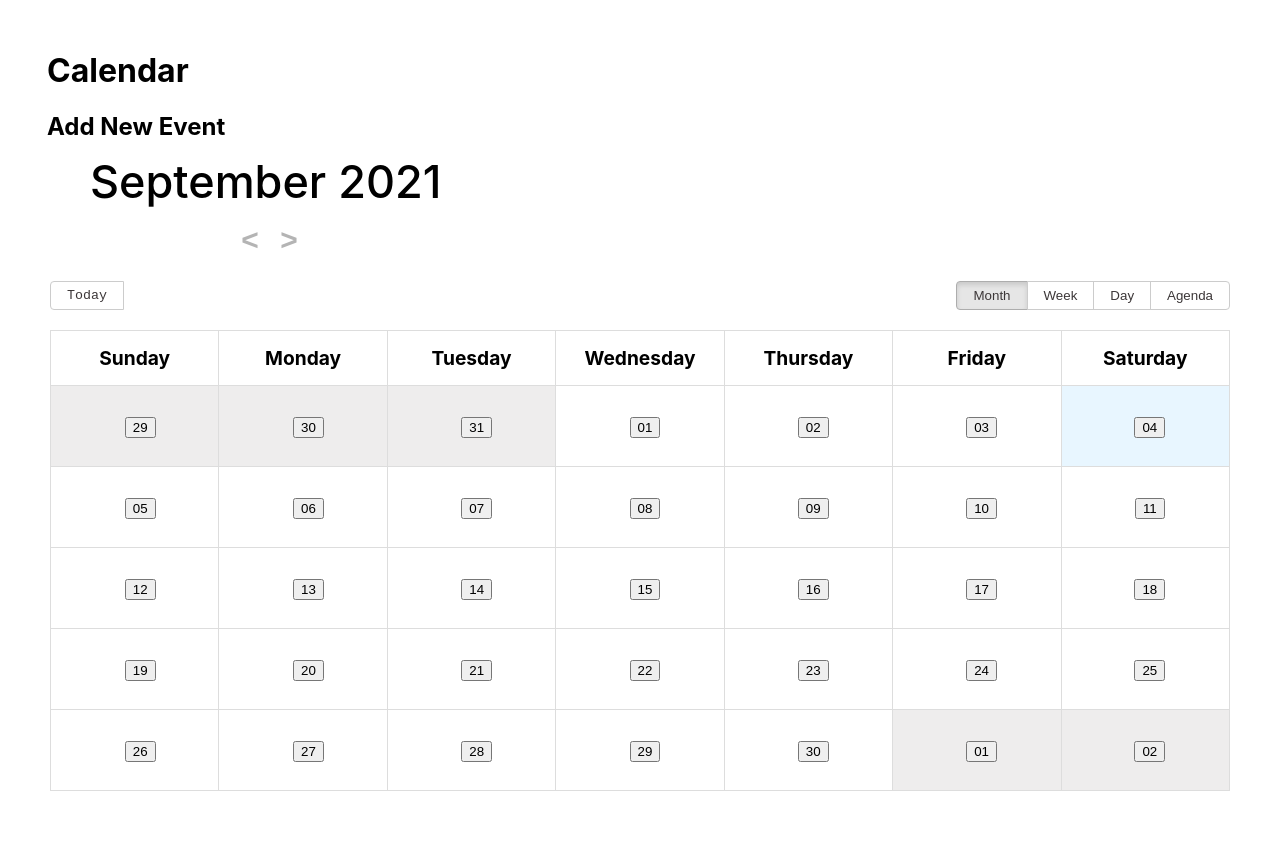
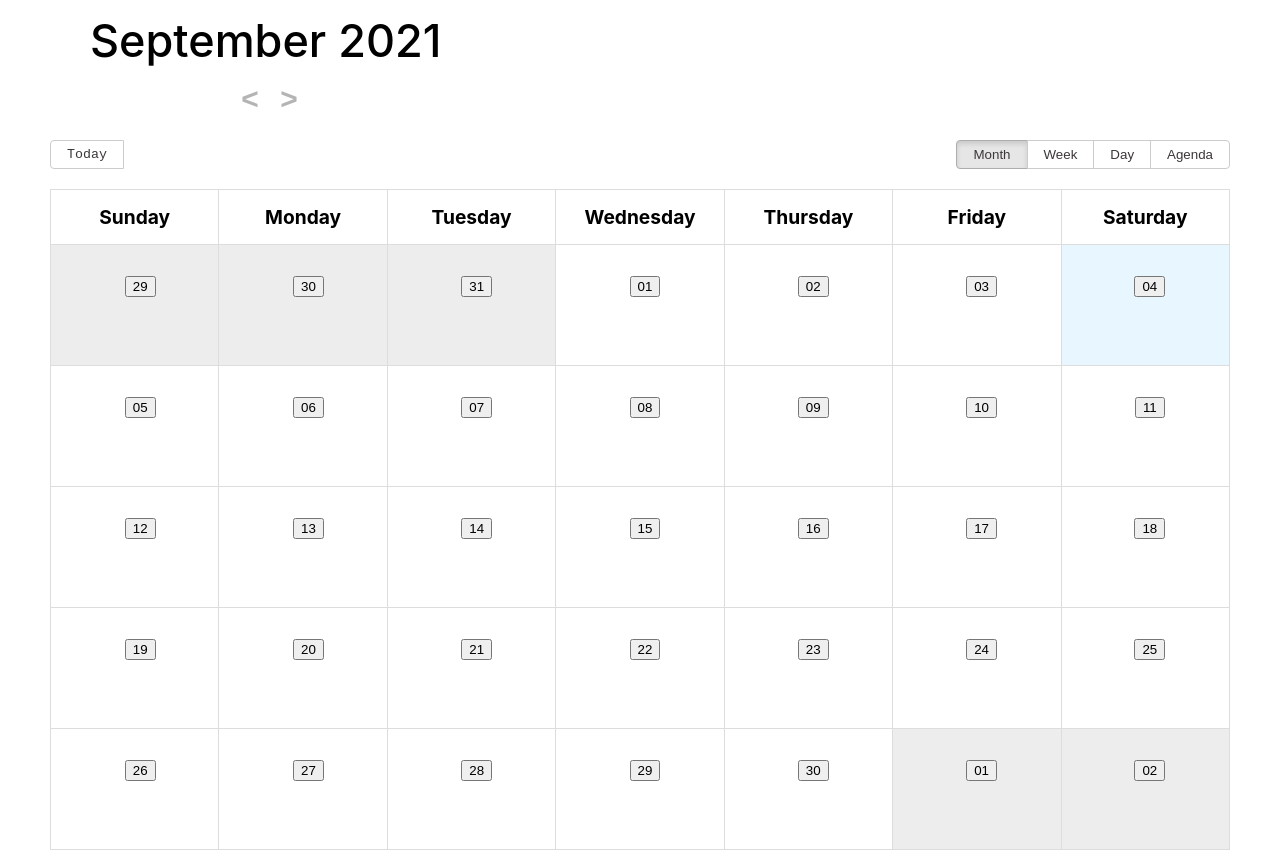
Before and after one commit to zurichat/zc_plugin_company_holiday_calendar, a React (Create React App) app in the folder calendar_frontend/: page / in a window 1280 px wide. Before the commit the page ends 800 px from the top, so only its background shows below. Built offline with nearby package versions, Linux system fonts and the light colour scheme.

Commit message:
Update App.js

```diff
--- a/calendar_frontend/src/App.js
+++ b/calendar_frontend/src/App.js
@@ -41,11 +41,7 @@ function App() {
 
     return (
         <div className="App">
-          <div style={{padding: "30px 47px 0px"}}>
-            <h1>Calendar</h1>
-            <h2>Add New Event</h2>
-            </div>
-            <Calendar className="calendar" localizer={localizer} events={events} startAccessor="start" endAccessor="end" style={{ height: 500, margin: "50px" }} />
+            <Calendar className="calendar" localizer={localizer} events={events} startAccessor="start" endAccessor="end" style={{ height: 700, margin: "50px" }} />
         </div>
     );
 }
```
